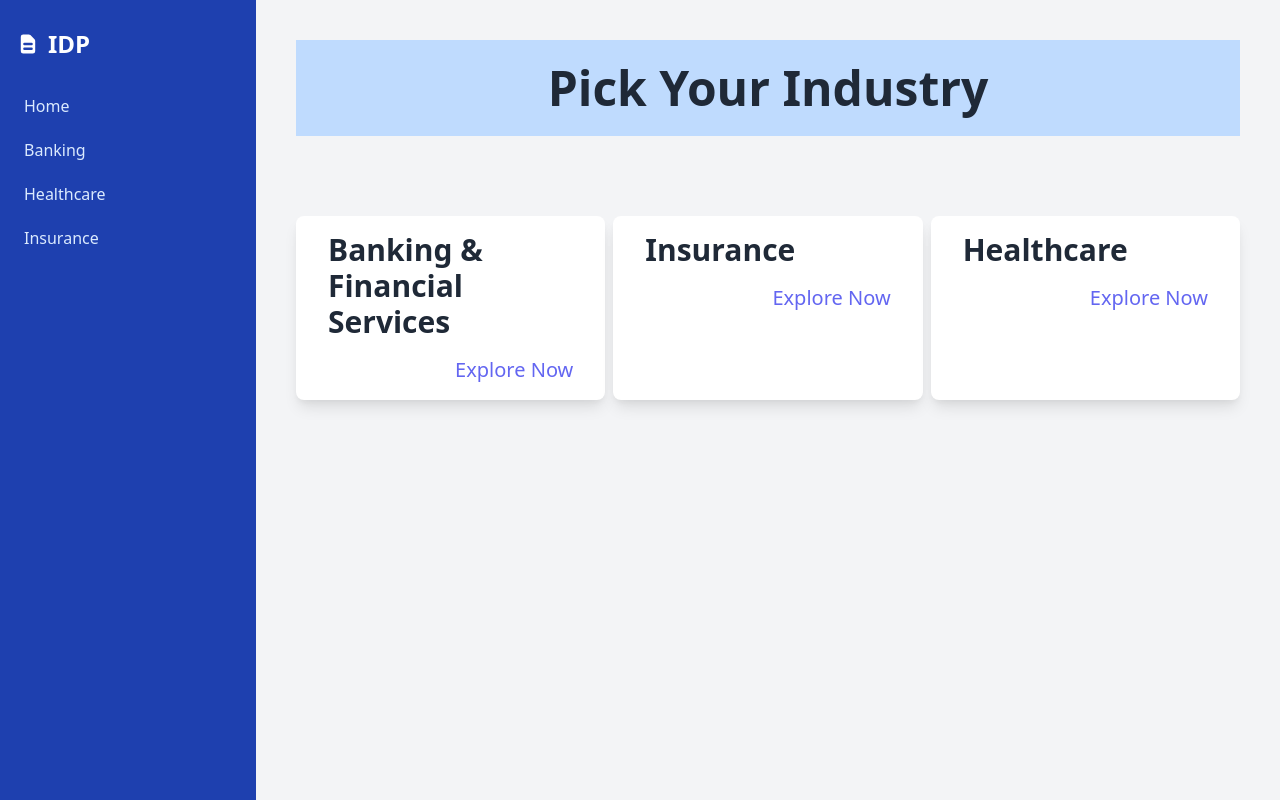
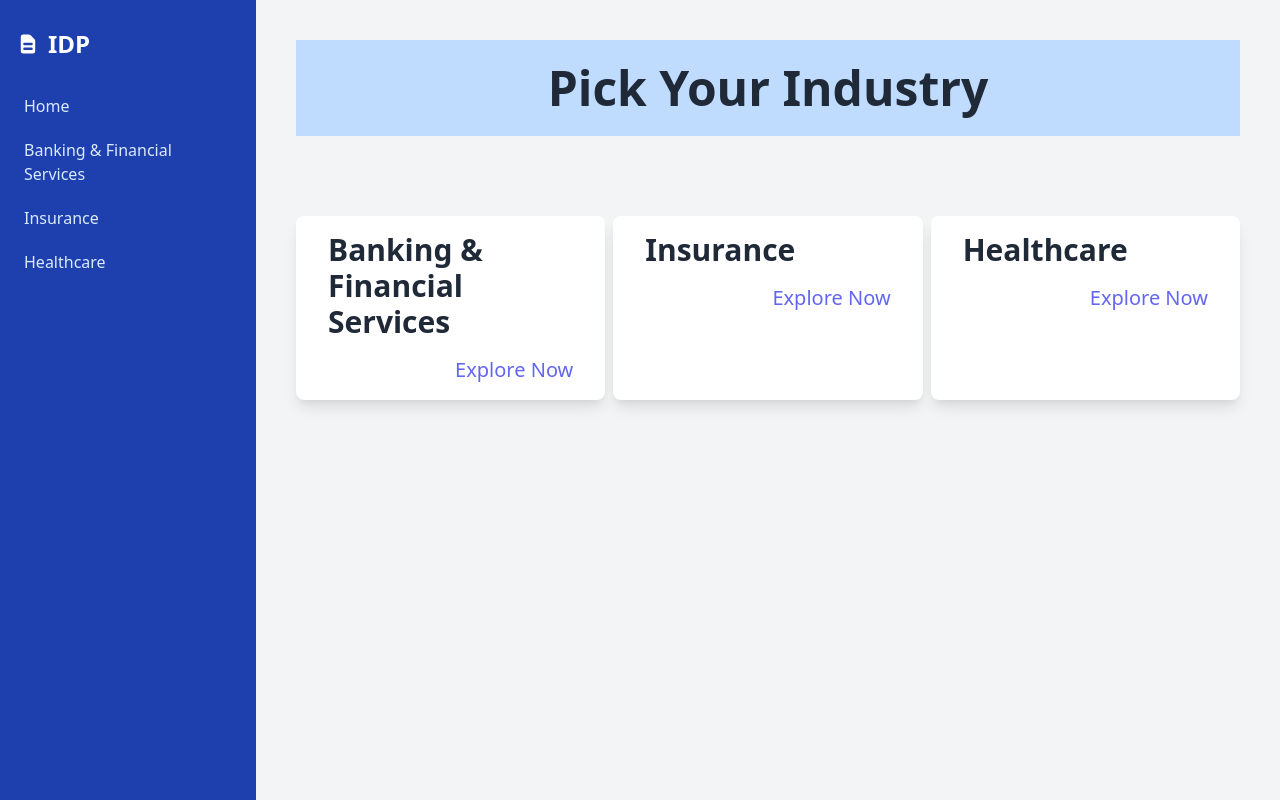
Before and after one commit to tcondello/idp-react-amplify, a React (Create React App) app: page / in a window 1280 px wide. Built offline with nearby package versions, Linux system fonts and the light colour scheme.

Commit message:
split out the side nav

```diff
--- a/public/index.html
+++ b/public/index.html
@@ -9,7 +9,6 @@
       name="description"
       content="Web site created using create-react-app"
     />
-    <link rel="apple-touch-icon" href="%PUBLIC_URL%/logo192.png" />
     <!--
       manifest.json provides metadata used when your web app is installed on a
       user's mobile device or desktop. See https://developers.google.com/web/fundamentals/web-app-manifest/
@@ -29,6 +28,7 @@
   <body>
     <noscript>You need to enable JavaScript to run this app.</noscript>
     <div id="root"></div>
+    <div id="modal_root"></div>
     <!--
       This HTML file is a template.
       If you open it directly in the browser, you will see an empty page.
--- a/src/App.js
+++ b/src/App.js
@@ -1,10 +1,11 @@
 import React from 'react';
 import routes from './config/routing/routes'
+import Sidenav from './components/sidenav'
+
 import {
     BrowserRouter as Router,
     Switch,
-    Route,
-    Link
+    Route
 } from "react-router-dom";
 
 
@@ -13,30 +14,7 @@ function App() {
       <div className="bg-gray-100">
           <Router>
               <div className="relative min-h-screen md:flex">
-                  {/*sidebar*/}
-                  <div
-                      className={"bg-blue-800 text-blue-100 w-64 space-y-6 py-7 px-2 absolute inset-y-0 left-0 transform md:relative md:translate-x-0 transition duration-200 ease-in-out"}>
-                      {/*logo*/}
-                      <a className="text-white flex items-center space-x-2 px-2" href="/">
-                          <svg className="w-6 h-6" xmlns="http://www.w3.org/2000/svg" viewBox="0 0 20 20"
-                               fill="currentColor">
-                              <path fill-rule="evenodd"
-                                    d="M4 4a2 2 0 012-2h4.586A2 2 0 0112 2.586L15.414 6A2 2 0 0116 7.414V16a2 2 0 01-2 2H6a2 2 0 01-2-2V4zm2 6a1 1 0 011-1h6a1 1 0 110 2H7a1 1 0 01-1-1zm1 3a1 1 0 100 2h6a1 1 0 100-2H7z"
-                                    clip-rule="evenodd"/>
-                          </svg>
-                          <span className="text-2xl font-extrabold">IDP</span>
-                      </a>
-                      <nav>
-                          <Link to="/"
-                             className="block py-2.5 px-4 hover:bg-blue-700 hover:text-white rounded transition duration-200">Home</Link>
-                          <Link to="/banking"
-                             className="block py-2.5 px-4 hover:bg-blue-700 hover:text-white rounded transition duration-200">Banking</Link>
-                          <Link to="/healthcare"
-                             className="block py-2.5 px-4 hover:bg-blue-700 hover:text-white rounded transition duration-200">Healthcare</Link>
-                          <Link to="/insurance"
-                             className="block py-2.5 px-4 hover:bg-blue-700 hover:text-white rounded transition duration-200">Insurance</Link>
-                      </nav>
-                  </div>
+                  <Sidenav />
                   <div className="p-10 text-2xl font-bold flex-1">
                       <Switch>
                           {routes.map((route) => (
--- a/src/components/Industrycard.js
+++ /dev/null
@@ -1,45 +0,0 @@
-import React from 'react';
-import routes from '../config/routing/routes'
-import {
-    BrowserRouter as Router,
-    Switch,
-    Route,
-    Link
-} from "react-router-dom";
-
-
-function Industrycard(){
-    return (
-        <div className="grid grid-cols-1 md:grid-cols-3 gap-x-2 gap-y-4 h-24">
-            <Router>
-                {routes.map((route) =>
-                <div key={route.path} className="bg-white rounded-lg shadow-2xl">
-                    <div className="p-8">
-                        {route.name}
-                    </div>
-                    <div className="flex space-x-2 items-center justify-center p-2">
-                        <button className="border border-red-600 hover:bg-red-600 text-red-600 hover:text-red-100 py-2 px-4 rounded-lg">
-                            <Link to={route.path}
-                                  key={route.path}
-                            >
-                                Explore Now
-                            </Link>
-                        </button>
-                    </div>
-                </div>
-
-                )}
-                <div>
-                    <Switch>
-                        {routes.map((route) => (
-                            <Route key={route.path} path={route.path} component={route.component} />
-                        ))}
-                    </Switch>
-                </div>
-            </Router>
-        </div>
-
-    );
-}
-
-export default Industrycard;
--- /dev/null
+++ b/src/components/modal.js
@@ -0,0 +1,23 @@
+import React, { Component } from "react";
+import { createPortal } from "react-dom";
+
+const modalStyle = {
+    position: "fixed",
+    left: 0,
+    top: 0,
+    bottom: 0,
+    right: 0,
+    backgroundColor: "rgba(0,0,0,.2)",
+    color: "#FFF",
+    fontSize: "40px",
+};
+export default class Modal extends Component {
+    render() {
+        return createPortal(
+            <div style={modalStyle} onClick={this.props.onClick}>
+                {this.props.children}
+            </div>,
+            document.getElementById("modal_root"),
+        );
+    }
+}
--- /dev/null
+++ b/src/components/sidenav.js
@@ -0,0 +1,35 @@
+import React from "react";
+import {Link} from "react-router-dom";
+import routes from "../config/routing/routes";
+
+function Sidenav() {
+    return (
+        <>
+            {/*sidebar*/}
+            <div
+                className={"bg-blue-800 text-blue-100 w-64 space-y-6 py-7 px-2 absolute inset-y-0 left-0 transform md:relative md:translate-x-0 transition duration-200 ease-in-out"}>
+                {/*logo*/}
+                <a className="text-white flex items-center space-x-2 px-2" href="/">
+                    <svg className="w-6 h-6" xmlns="http://www.w3.org/2000/svg" viewBox="0 0 20 20"
+                         fill="currentColor">
+                        <path fill-rule="evenodd"
+                              d="M4 4a2 2 0 012-2h4.586A2 2 0 0112 2.586L15.414 6A2 2 0 0116 7.414V16a2 2 0 01-2 2H6a2 2 0 01-2-2V4zm2 6a1 1 0 011-1h6a1 1 0 110 2H7a1 1 0 01-1-1zm1 3a1 1 0 100 2h6a1 1 0 100-2H7z"
+                              clip-rule="evenodd"/>
+                    </svg>
+                    <span className="text-2xl font-extrabold">IDP</span>
+                </a>
+                <nav>
+                    <Link to="/"
+                          className="block py-2.5 px-4 hover:bg-blue-700 hover:text-white rounded transition duration-200">Home</Link>
+                    {routes.filter(route => route.name !== 'Home').map(filteredRoute =>
+                        <Link key={filteredRoute.path} to={filteredRoute.path}
+                              className="block py-2.5 px-4 hover:bg-blue-700 hover:text-white rounded transition duration-200">{filteredRoute.name}</Link>
+                    )}
+                </nav>
+            </div>
+        </>
+    )
+}
+
+
+export default Sidenav
--- a/src/components/views/banking.js
+++ b/src/components/views/banking.js
@@ -13,7 +13,7 @@ const useCase_list = [
     }
 ]
 
-function banking() {
+function Banking() {
     return (
         <>
             <div className="bg-blue-200 py-6 flex items-center justify-center min-w-screen px-4">
@@ -31,7 +31,7 @@ function banking() {
                             </p>
                         </div>
                         <div className="flex justify-end mt-4">
-                            <a href="" className="text-xl font-medium text-indigo-500">
+                            <a href={useCase.path} className="text-xl font-medium text-indigo-500">
                                 See it in Action
                             </a>
                         </div>
@@ -43,4 +43,4 @@ function banking() {
     );
 }
 
-export default banking;
+export default Banking;
--- a/src/components/views/index.js
+++ b/src/components/views/index.js
@@ -4,5 +4,5 @@ import insurance from "./insurance"
 import homepage from "./homepage"
 
 export default {
-    banking, healthcare, insurance, homepage
+    homepage, banking, healthcare, insurance
 }
--- a/src/components/views/insurance.js
+++ b/src/components/views/insurance.js
@@ -4,17 +4,20 @@ const useCase_list = [
     {
         name: 'Claims Processing',
         description: 'Digitize, auto-review, auto-categorize documents',
-        path: '/'
+        path: '/',
+        tag: ['insurance']
     },
     {
         name: 'Invoice Processing',
         description: 'Auto-ingest the data and process invoice and receipts',
-        path: '/'
+        path: '/',
+        tag: ['insurance']
     },
     {
         name: 'Customer Onboarding',
         description: 'Auto-ingest the data and process invoice and receipts',
-        path: '/'
+        path: '/',
+        tag: ['insurance']
     }
 ]
 
```
